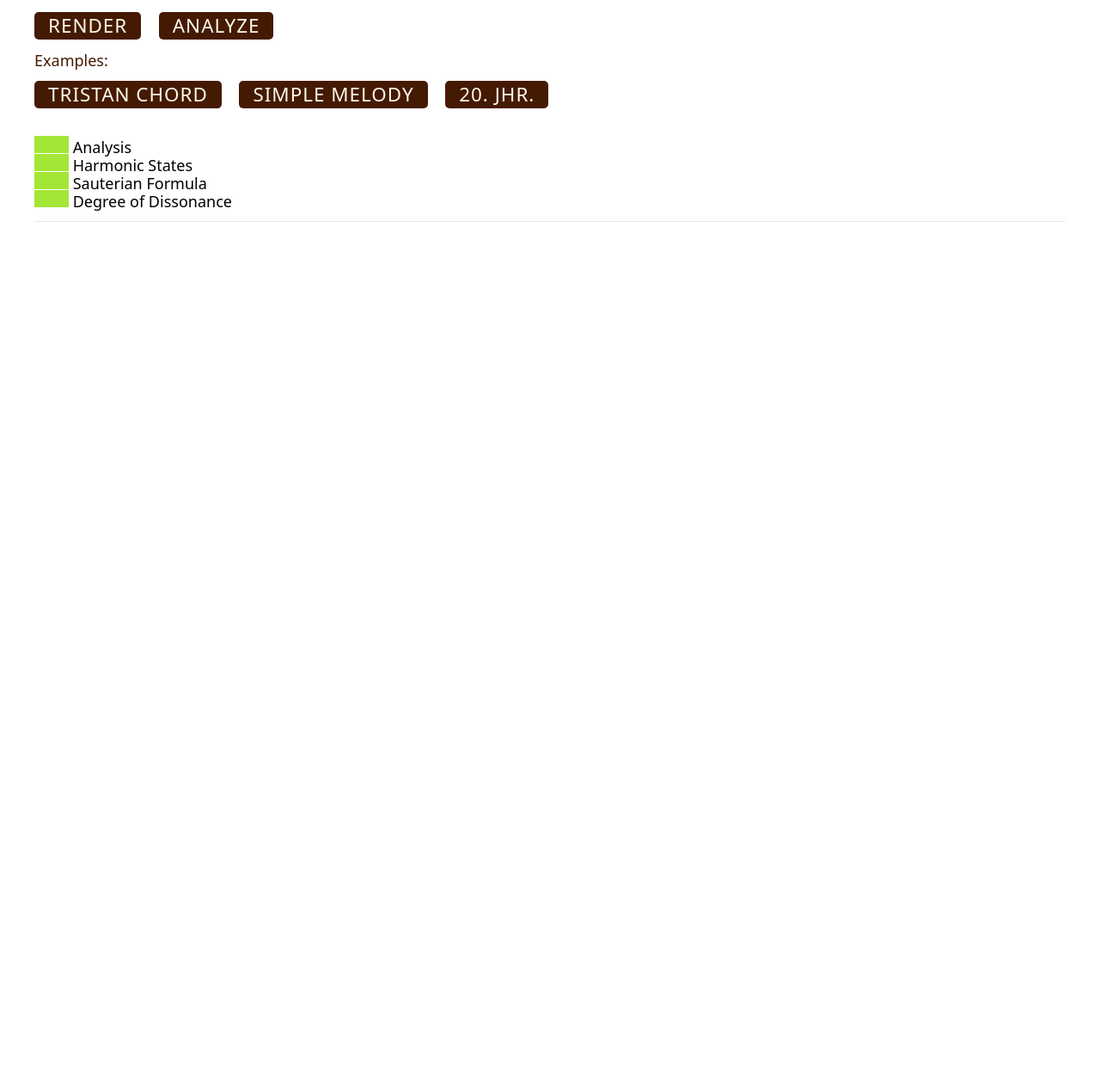
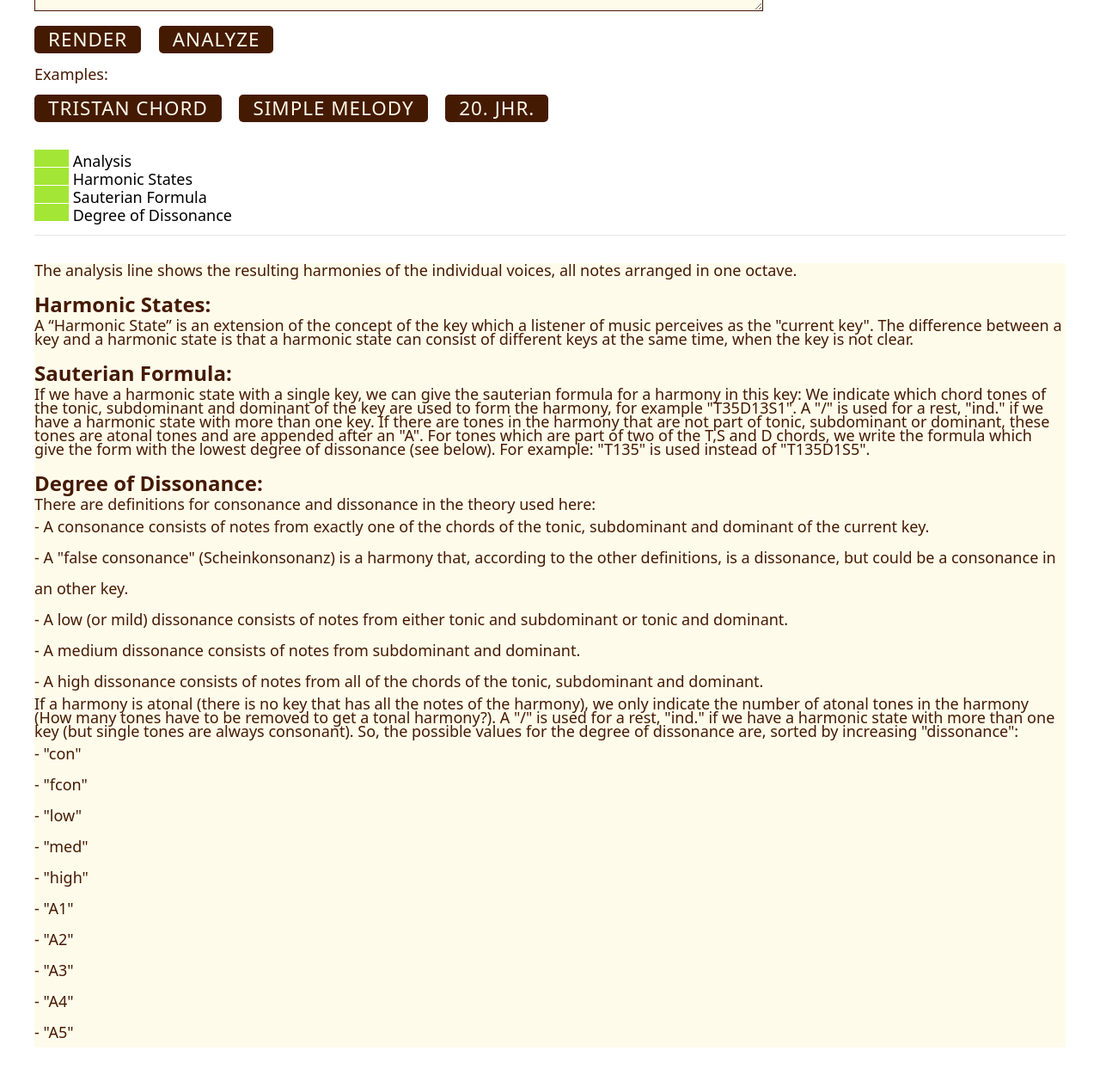
Before and after one commit to lokr314/music-harmony-analysis-website, an Astro site: page / in a window 1280 px wide. Shown: the part 685-1942 px from the top of the page at 86% size. Before the commit the page ends 983 px from the top, so only its background shows below. Built offline with nearby package versions, Linux system fonts and the light colour scheme; Astro itself is replaced by a stand-in of ours; a script that the page names is missing.

Commit message:
Beschreibungen hinzugefügt

```diff
--- a/src/pages/index.astro
+++ b/src/pages/index.astro
@@ -4,6 +4,7 @@ import "../styles/global.css"
 ---
 
 <Layout title="Music Harmony Analysis Tool">
+    <p>Page loading and first analyzing could take some time, additional software is required to load...</p>
     <div class="flex justify-center items-center h-96 bg-amber-100">
         <div class="flex flex-col justify-center items-center">
             <h1 class="text-6xl font-bold">Analyze the harmonic structure of music</h1>
@@ -58,7 +59,7 @@ K: Bb
     <div id="audio"></div>
     <div id="warnings"></div>
     <div class="w-full">
-        <div id="paper0" class="bg-amber-50 text-amber-950 min-w-max"></div>
+        <div id="paper0" class="bg-amber-50 text-amber-950 min-w-fit"></div>
     </div>
     <div id="selection"></div>
     <div id="informations" class="bg-sky-50"></div>
@@ -275,7 +276,7 @@ M: 3/4
 L: 1/8
 K: G
 V:1
- "G".d2 .d2-.d2 |   B2 AB G2 |"D"A2 (.d2.c2) |"G"B4 "D"A2 |\
+ "G".d2 .d2 .d2 |   B2 AB G2 |"D"A2 (.d2.c2) |"G"B4 "D"A2 |\
  "G" d2  cBAG   |"C"e2 cBAG  |"D"F2   ED F2  |"G"G6      :|
 |: \
 "Em" B2  e4   |"A"^c2    Bc    A2 |"D" d2 e2 f2 |"A"ed^cB A2 |\
@@ -386,4 +387,43 @@ else:
             render(true);
         };
     </script>
+
+    <br />
+    <br />
+    <div class="bg-amber-50 text-amber-950">
+        <p>The analysis line shows the resulting harmonies of the individual voices, all notes arranged in one octave.</p>
+        <br />
+        <h2 class="text-2xl font-bold">Harmonic States:</h2>
+        <p>A “Harmonic State” is an extension of the concept of the key which a listener of music perceives as the "current key".
+            The difference between a key and a harmonic state is that a harmonic state can consist of different keys at the same time, when the key is not clear.</p>
+        <br />
+        <h2 class="text-2xl font-bold">Sauterian Formula:</h2>
+        <p>If we have a harmonic state with a single key, we can give the sauterian formula for a harmony in this key: We indicate which chord tones of the tonic, subdominant and dominant of the key are used to form the harmony, for example "T35D13S1". A "/" is used for a rest, "ind." if we have a harmonic state with more than one key. If there are tones in the harmony that are not part of tonic, subdominant or dominant, these tones are atonal tones and are appended after an "A". For tones which are part of two of the T,S and D chords, we write the formula which give the form with the lowest degree of dissonance (see below). For example: "T135" is used instead of "T135D1S5".</p>
+        <br />
+        <h2 class="text-2xl font-bold">Degree of Dissonance:</h2>
+        <p>There are definitions for consonance and dissonance in the theory used here:
+            <ul>
+                <li> - A consonance consists of notes from exactly one of the chords of the tonic, subdominant and dominant of the current key.</li>
+                <li> - A "false consonance" (Scheinkonsonanz) is a harmony that, according to the other definitions, is a dissonance, but could be a consonance in an other key.</li>
+                <li> - A low (or mild) dissonance consists of notes from either tonic and subdominant or tonic and dominant.</li>
+                <li> - A medium dissonance consists of notes from subdominant and dominant.</li>
+                <li> - A high dissonance consists of notes from all of the chords of the tonic, subdominant and dominant.</li>
+            </ul>
+            If a harmony is atonal (there is no key that has all the notes of the harmony), we only indicate the number of atonal tones in the harmony (How many tones have to be removed to get a tonal harmony?).
+            A "/" is used for a rest, "ind." if we have a harmonic state with more than one key (but single tones are always consonant).
+            So, the possible values for the degree of dissonance are, sorted by increasing "dissonance":
+            <ul>
+                <li> - "con"</li>
+                <li> - "fcon"</li>
+                <li> - "low"</li>
+                <li> - "med"</li>
+                <li> - "high"</li>
+                <li> - "A1"</li>
+                <li> - "A2"</li>
+                <li> - "A3"</li>
+                <li> - "A4"</li>
+                <li> - "A5"</li>
+            <ul>
+        </p>
+    </div>
 </Layout>
```
Also changed, not shown: 10 other files.
